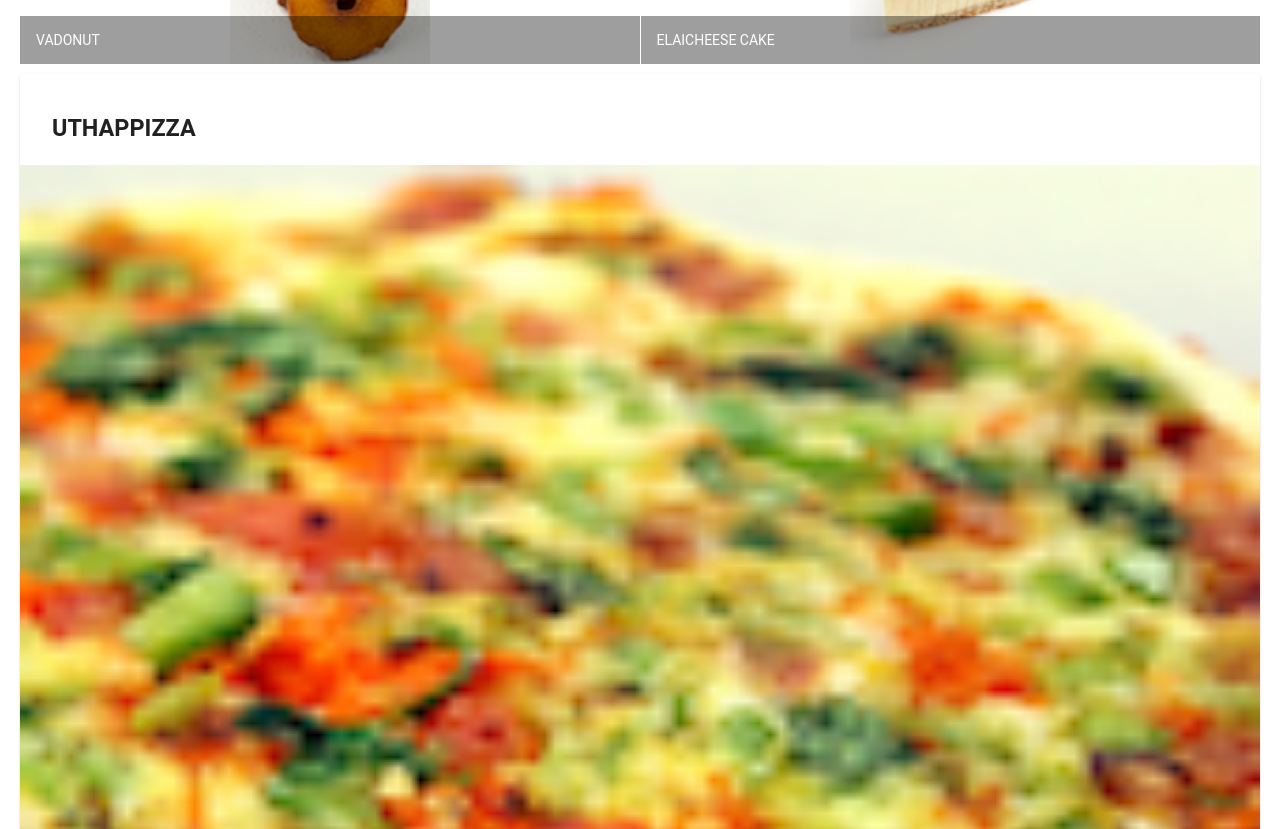
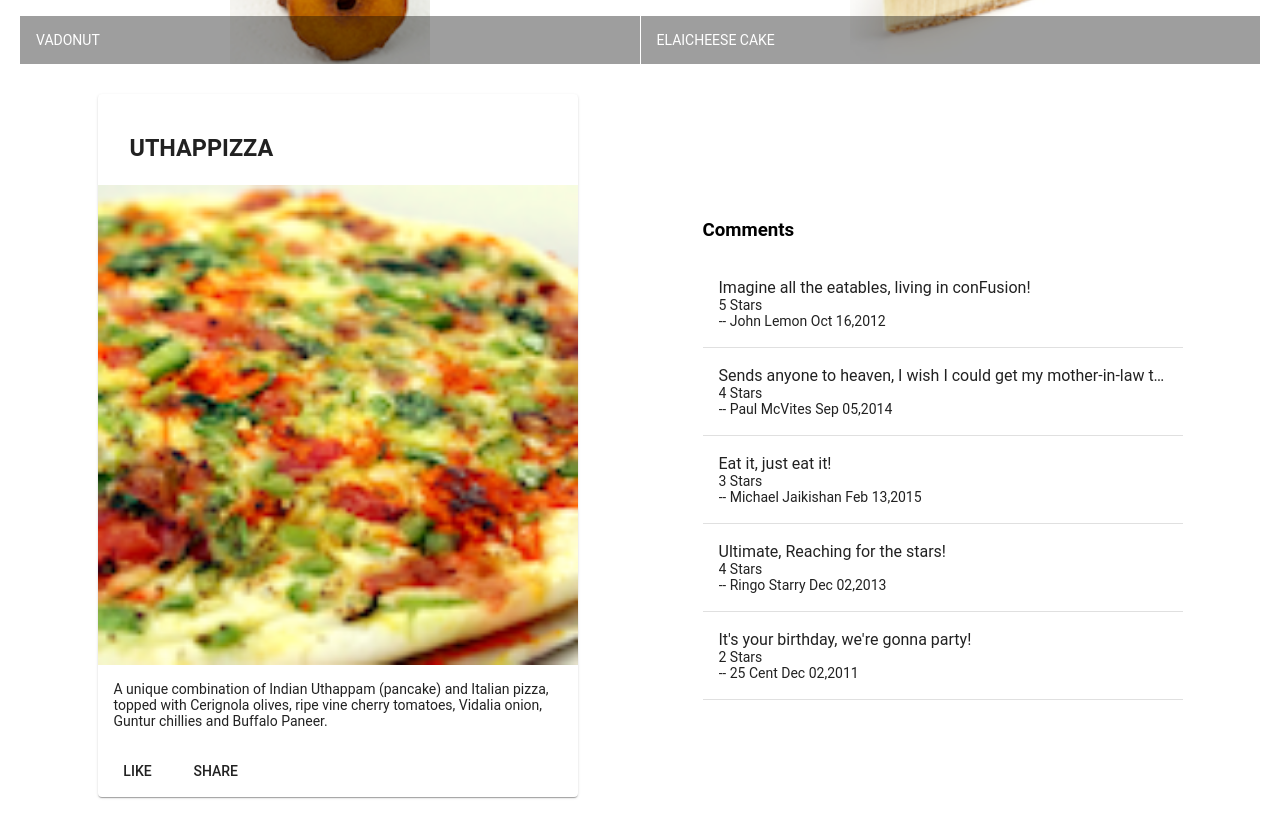
Before and after one commit to manob24/Angular, an Angular app: page / in a window 1280 px wide. Shown: the part 500-1329 px from the top of the page. Built offline with nearby package versions, Linux system fonts and the light colour scheme.

Commit message:
Assignment 1

```diff
--- a/src/app/app.module.ts
+++ b/src/app/app.module.ts
@@ -10,9 +10,10 @@
 import { AppComponent } from './app.component';
 import 'hammerjs';
 import { MenuComponent } from './menu/menu.component';
+import { DishdetailComponent } from './dishdetail/dishdetail.component';
 
 @NgModule({
-  declarations: [AppComponent, MenuComponent],
+  declarations: [AppComponent, MenuComponent, DishdetailComponent],
   imports: [
     BrowserModule,
     BrowserAnimationsModule,
--- /dev/null
+++ b/src/app/dishdetail/dishdetail.component.html
@@ -0,0 +1,43 @@
+<div
+  class="container"
+  fxLayout="row"
+  fxLayout.sm="column"
+  fxLayout.xs="column"
+  fxLayoutAlign.gt-md="space-around center"
+  fxLayoutGap="10px"
+  fxLayoutGap.xs="0"
+>
+  <div fxFlex="40">
+    <mat-card>
+      <mat-card-header>
+        <mat-card-title>
+          <h3>{{ dish.name | uppercase }}</h3>
+        </mat-card-title>
+      </mat-card-header>
+      <img mat-card-image src="{{ dish.image }}" alt="{{ dish.name }}" />
+      <mat-card-content>
+        <p>{{ dish.description }}</p>
+      </mat-card-content>
+      <mat-card-actions>
+        <button mat-button>LIKE</button>
+        <button mat-button>SHARE</button>
+      </mat-card-actions>
+    </mat-card>
+  </div>
+
+  <div fxFlex="40">
+    <div *ngIf="dish">
+      <mat-list>
+        <h3>Comments</h3>
+        <mat-list-item *ngFor="let comment of comments">
+          <p mat-line>{{ comment.comment }}</p>
+          <p mat-line>{{ comment.rating }} Stars</p>
+          <p mat-line>
+            -- {{ comment.author }} {{ comment.date | date: "MMM dd,yyyy" }}
+          </p>
+          <mat-divider></mat-divider>
+        </mat-list-item>
+      </mat-list>
+    </div>
+  </div>
+</div>
--- /dev/null
+++ b/src/app/dishdetail/dishdetail.component.ts
@@ -0,0 +1,60 @@
+import { Component, OnInit } from '@angular/core';
+
+const DISH = {
+  id: '0',
+  name: 'Uthappizza',
+  image: '/assets/images/uthappizza.png',
+  category: 'mains',
+  featured: true,
+  label: 'Hot',
+  price: '4.99',
+  // tslint:disable-next-line:max-line-length
+  description:
+    'A unique combination of Indian Uthappam (pancake) and Italian pizza, topped with Cerignola olives, ripe vine cherry tomatoes, Vidalia onion, Guntur chillies and Buffalo Paneer.',
+  comments: [
+    {
+      rating: 5,
+      comment: 'Imagine all the eatables, living in conFusion!',
+      author: 'John Lemon',
+      date: '2012-10-16T17:57:28.556094Z',
+    },
+    {
+      rating: 4,
+      comment:
+        'Sends anyone to heaven, I wish I could get my mother-in-law to eat it!',
+      author: 'Paul McVites',
+      date: '2014-09-05T17:57:28.556094Z',
+    },
+    {
+      rating: 3,
+      comment: 'Eat it, just eat it!',
+      author: 'Michael Jaikishan',
+      date: '2015-02-13T17:57:28.556094Z',
+    },
+    {
+      rating: 4,
+      comment: 'Ultimate, Reaching for the stars!',
+      author: 'Ringo Starry',
+      date: '2013-12-02T17:57:28.556094Z',
+    },
+    {
+      rating: 2,
+      comment: "It's your birthday, we're gonna party!",
+      author: '25 Cent',
+      date: '2011-12-02T17:57:28.556094Z',
+    },
+  ],
+};
+
+@Component({
+  selector: 'app-dishdetail',
+  templateUrl: './dishdetail.component.html',
+  styleUrls: ['./dishdetail.component.scss'],
+})
+export class DishdetailComponent implements OnInit {
+  dish = DISH;
+  comments = DISH.comments;
+  constructor() {}
+
+  ngOnInit(): void {}
+}
--- a/src/app/menu/menu.component.html
+++ b/src/app/menu/menu.component.html
@@ -26,6 +26,7 @@
     </mat-list-item>
   </mat-list>
   -->
+  <!--
   <div fxFlex *ngIf="selectedDish">
     <mat-card>
       <mat-card-header>
@@ -47,4 +48,6 @@
       </mat-card-actions>
     </mat-card>
   </div>
+  -->
+  <app-dishdetail></app-dishdetail>
 </div>
```
Also changed, not shown: src/app/dishdetail/dishdetail.component.scss (added), 1 other file (tests, documents, lock files or other folders).
